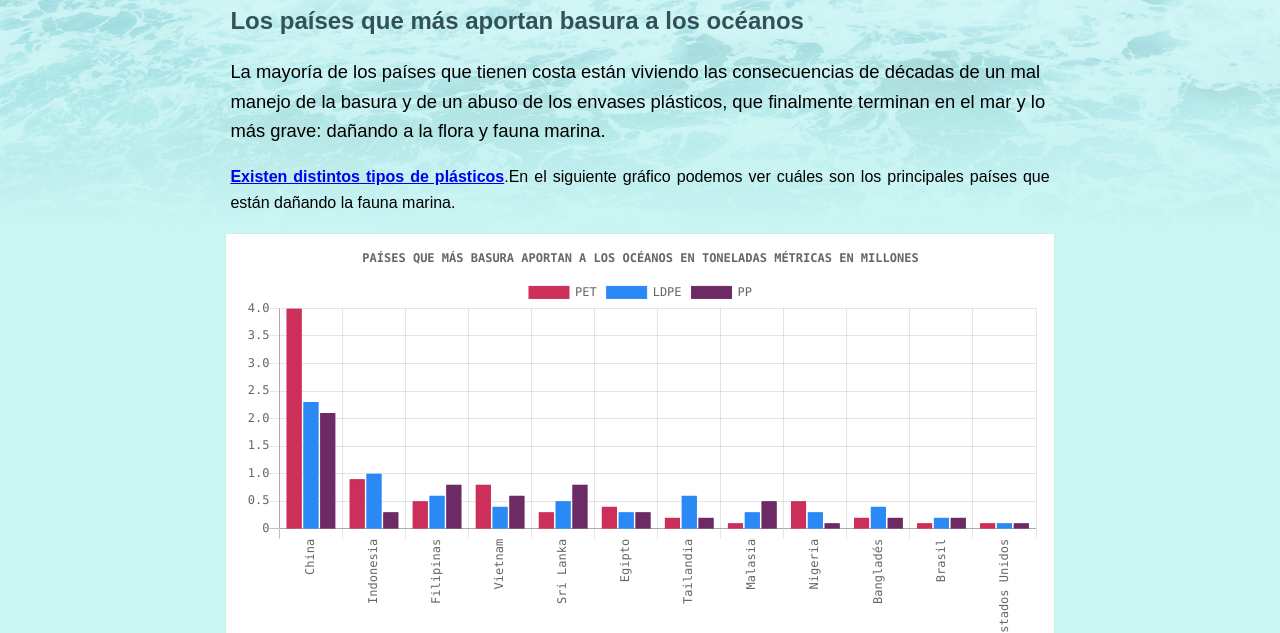
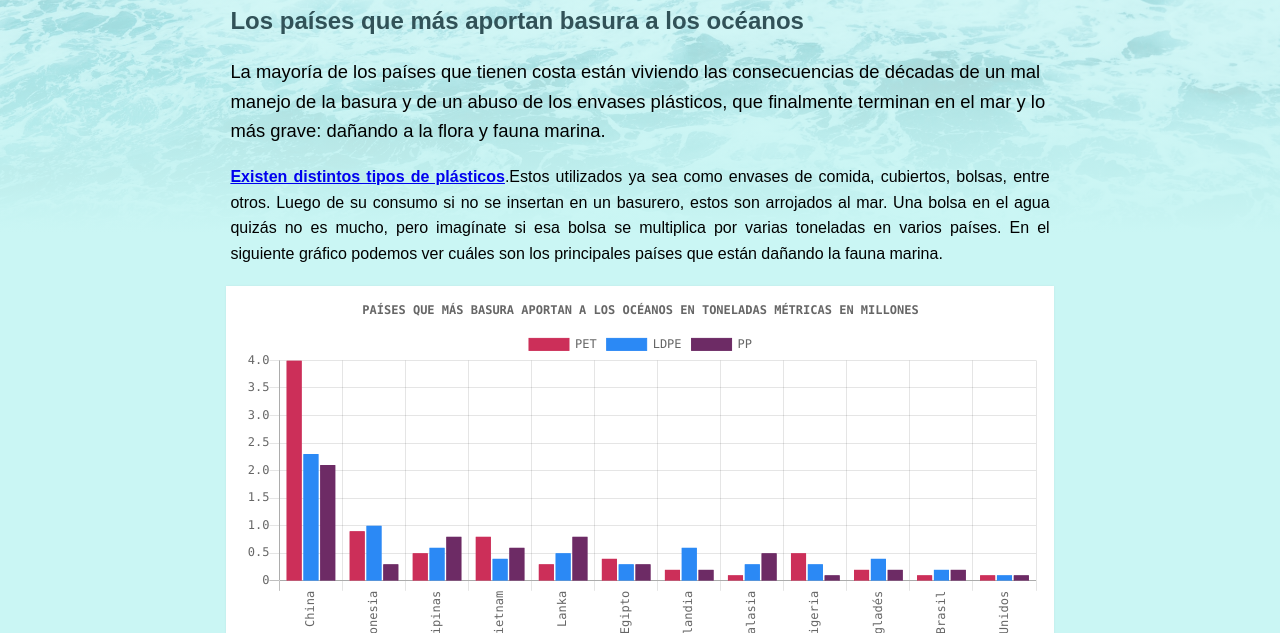
Before and after one commit to franhepp/clase-09, a plain HTML site: page page-2.html in a window 1280 px wide. Shown: the part 167-800 px from the top of the page. Drawn offline with nearby package versions, Linux system fonts and the light colour scheme.

Commit message:
Update page-2.html

```diff
--- a/page-2.html
+++ b/page-2.html
@@ -50,7 +50,7 @@
             <h2>Los países que más aportan basura a los océanos</h2>
             <p>La mayoría de los países que tienen costa están viviendo las consecuencias de décadas de un mal manejo de la basura y de un abuso de los envases plásticos, que finalmente terminan en el mar y lo más grave: dañando a la flora y fauna marina.
 </p>
-            <p><a href="page-1.html">Existen distintos tipos de plásticos</a>.En el siguiente gráfico podemos ver cuáles son los principales países que están dañando la fauna marina. </p>
+            <p><a href="page-1.html">Existen distintos tipos de plásticos</a>.Estos utilizados ya sea como envases de comida, cubiertos, bolsas, entre otros. Luego de su consumo si no se insertan en un basurero, estos son arrojados al mar. Una bolsa en el agua quizás no es mucho, pero imagínate si esa bolsa se multiplica por varias toneladas en varios países. En el siguiente gráfico podemos ver cuáles son los principales países que están dañando la fauna marina. </p>
             <figure>
                 <canvas id="uci"></canvas>
                 <figcaption>Statista</figcaption>
```
